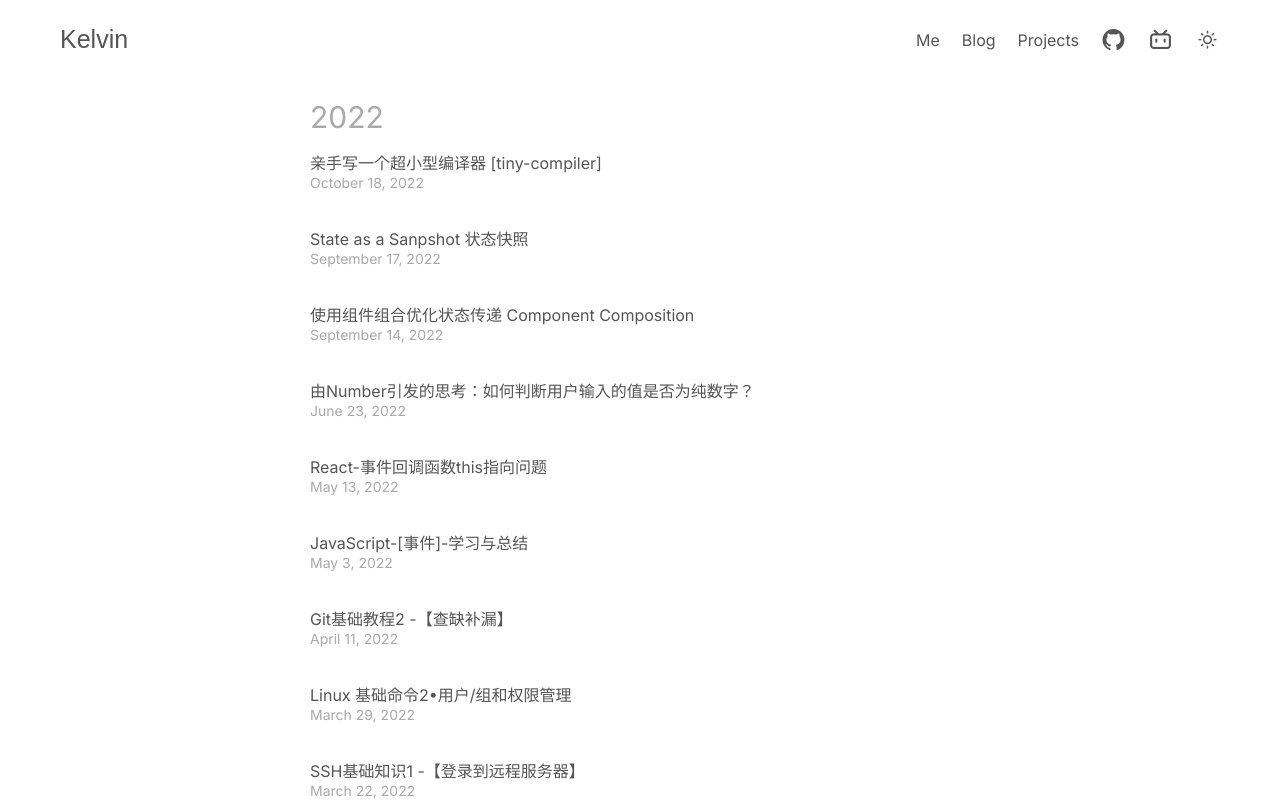
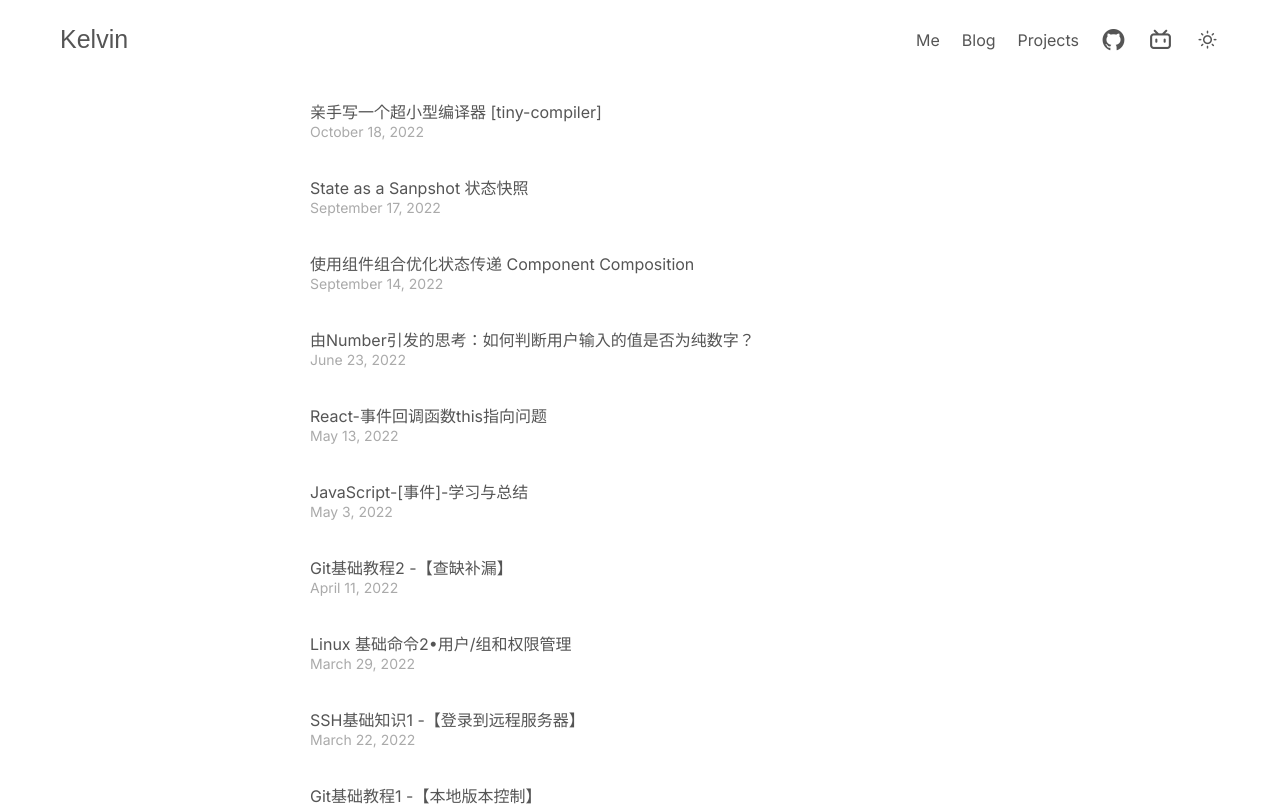
Before and after one commit to KelvinQiu802/portfolio, a Next.js app: page /blog in a window 1280 px wide. Shown: the top 806 px of the page. Built offline with nearby package versions, Linux system fonts and the light colour scheme; a web font is replaced by a local one.

Commit message:
feat: rm year

```diff
--- a/components/Blog/Content.js
+++ b/components/Blog/Content.js
@@ -1,6 +1,5 @@
 import Wrapper from '../Wrapper';
 import Post from './Post';
-import styles from '../../styles/Blog.module.css';
 
 const FIRST_YEAR = 2022;
 function getYears() {
@@ -17,22 +16,8 @@ function getYears() {
 const content = ({ posts }) => {
   return (
     <Wrapper>
-      {getYears().map((year) => (
-        <>
-          <p className={styles.year} key={year}>
-            {year}
-          </p>
-          {posts
-            .filter((post) => post.date.includes(year))
-            .map((post) => (
-              <Post
-                title={post.title}
-                date={post.date}
-                id={post.id}
-                key={post.id}
-              />
-            ))}
-        </>
+      {posts.map((post) => (
+        <Post title={post.title} date={post.date} id={post.id} key={post.id} />
       ))}
     </Wrapper>
   );
```
